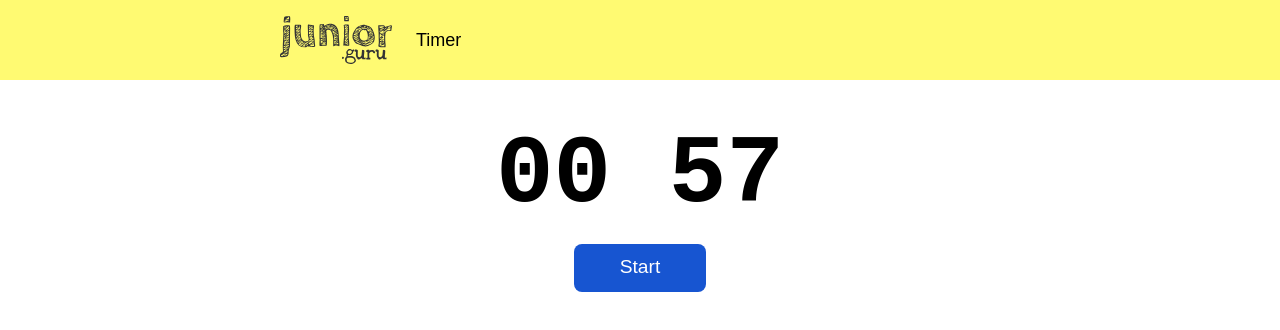
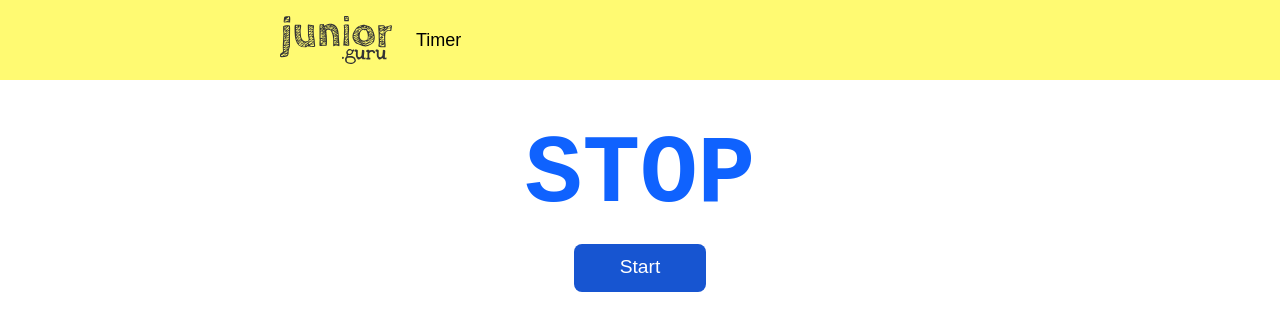
Before and after one commit to kodosa7/timer, a React (Vite) app: page / in a window 1280 px wide. Shown: the top 330 px of the page. Built offline with nearby package versions, Linux system fonts and the light colour scheme; a web font is replaced by a local one.

Commit message:
Moved Button.jsx component as a child of Timer.jsx

```diff
--- a/src/App.jsx
+++ b/src/App.jsx
@@ -3,14 +3,12 @@ import './hardcoded.css'
 
 import Header from "./components/Header"
 import Timer from "./components/Timer"
-import Button from "./components/Button"
 
 export default function App() {
   return (
       <>
           <Header />
           <Timer />
-          <Button />
       </>
   )
 }
--- a/src/components/Button.jsx
+++ b/src/components/Button.jsx
@@ -1,7 +1,21 @@
-export default function Button() {
+import { useState } from "react";
+
+const Button = ({ onButtonClick }) => {
+    const [isButtonClicked, setIsButtonClicked] = useState(false);
+    const [buttonLabel, setButtonLabel] = useState("Start");
+
+    const handleButtonClick = () => {
+        console.log("handleButtonPress function here");
+        setIsButtonClicked(true);
+        setButtonLabel("Stop");
+        onButtonClick(isButtonClicked);
+    }
+
     return (
         <div className="py-5">
-            <button className="text-white">Start</button>
+            <button className="text-white" onClick={ handleButtonClick }>{ buttonLabel }</button>
         </div>
     )
 }
+
+export default Button;
--- a/src/components/Timer.jsx
+++ b/src/components/Timer.jsx
@@ -1,12 +1,16 @@
 import {useState, useEffect} from 'react';
+import Button from "./Button"
 
 const Timer = () => {
     const [minutes, setMinutes] = useState(1);
-    const [seconds, setSeconds] = useState(4.5);
+    const [seconds, setSeconds] = useState(30.5);
     const [semicolon, setSemicolon] = useState(':');
-    const [isTimerRunning, setIsTimerRunning] = useState(true);
+    const [isTimerRunning, setIsTimerRunning] = useState(false);
+
 
     useEffect( () => {
+        if (isTimerRunning && handleButtonClick()) {
+            // countdown and flashing semicolon logic
             const interval = setInterval( () => {
                 if (seconds > 0) {
                     setSeconds(seconds - .5);
@@ -18,10 +22,8 @@ const Timer = () => {
                 } else {
                         if (minutes === 0) {
                             clearInterval(interval);
-                        // setSemicolon(':');
                             setIsTimerRunning(false);
-
-                        // timer reached 0, now what... ???
+                            // timer reached 00:00
 
                         } else {
                             setMinutes(minutes - 1);
@@ -32,7 +34,14 @@ const Timer = () => {
                 }, 500);
 
                 return () => clearInterval(interval);
+            }
         }, [minutes, seconds]);
+
+    const handleButtonClick = (dataFromButton) => {
+        console.log("Data from Button:", dataFromButton);
+        setIsTimerRunning(true);
+        return dataFromButton;
+    };
 
     // padStart(2, ..) is used to ensure minutes and seconds are always displayed with 2 digits
     return (
@@ -44,6 +53,7 @@ const Timer = () => {
                     <span className="text-blue">STOP</span>
                 }
             </h1>
+            <Button onButtonClick={handleButtonClick}/>
         </>
     );
 };
```
Lines whose indentation alone changed are shown as unchanged.
